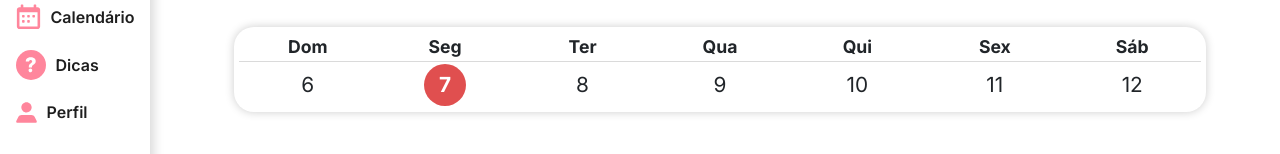
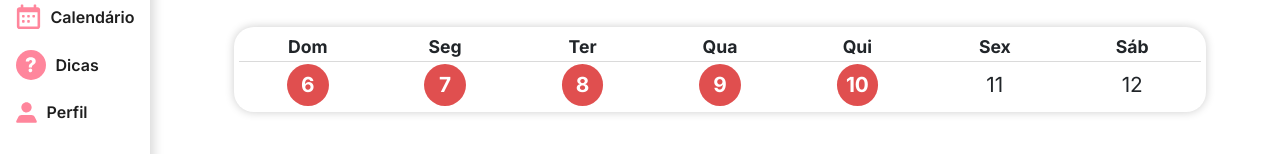
Before and after one commit to SRLB50/Projeto-Integrador-Desenvolvimento-de-Sistema-WEB-Modularizavel, a React (Vite) app in the folder front-end/: page /home in a window 1280 px wide. Shown: the part 181-335 px from the top of the page. Built offline with nearby package versions, Linux system fonts and the light colour scheme.

Commit message:
feat: contagem dos dias de menstruação no calendário semanal

```diff
--- a/front-end/src/components/CalendarioSemanal/CalendarioSemanal.jsx
+++ b/front-end/src/components/CalendarioSemanal/CalendarioSemanal.jsx
@@ -2,12 +2,28 @@ import { useEffect, useState } from "react"
 import BodyDay from "../BodyDay/BodyDay"
 import "./CalendarioSemanal.scss"
 
-const CalendarioSemanal = ({ actualDate, dayOnWeek, month, year, ciclo }) => {
+const CalendarioSemanal = ({ actualDate, dayOnWeek, month, year, ciclo, periodUser }) => {
     const [days, setDays] = useState([])
+    const [period, setPeriod] = useState([])
+
     useEffect(() => {
         const instance = new CountCalendar(dayOnWeek, actualDate, month, year)
         setDays(instance.days())
-    }, [])
+
+        setPeriod(calcNextPeriod())
+    }, [periodUser])
+
+    const calcNextPeriod = () => {
+        let period = []
+        for (let x = 0; x < 5; x++) {
+            const mountDays = x + periodUser
+            const date = new Date(year, month, (mountDays + actualDate)).getDate()
+
+            period.push(date)
+        }
+
+        return period
+    }
 
     return (
         <section id="calendar-week">
@@ -23,7 +39,7 @@ const CalendarioSemanal = ({ actualDate, dayOnWeek, month, year, ciclo }) => {
 
             <div className="body">
                 {
-                    days.map((day, i) => ciclo == day ? (<BodyDay day={day} ciclo={true} key={i} />) : (<BodyDay day={day} key={i} />))
+                    days.map((day, i) => (ciclo == day || period.includes(day)) ? (<BodyDay day={day} ciclo={true} key={i} />) : (<BodyDay day={day} key={i} />))
                 }
             </div>
         </section>
--- a/front-end/src/components/CalendarioSemanal/CalendarioSemanal.scss
+++ b/front-end/src/components/CalendarioSemanal/CalendarioSemanal.scss
@@ -17,6 +17,7 @@
         width: 2em;
         height: 2em;
         background-color: #FF869C;
+        border: 3px solid #ebff15;
         color: #FFF;
         font-weight: 700;
         border-radius: 100%;
--- a/front-end/src/components/TelaInicial/TelaInicial.jsx
+++ b/front-end/src/components/TelaInicial/TelaInicial.jsx
@@ -12,16 +12,23 @@ import mockAuth from "./../../mocks/user.json"
 
 const TelaInicial = () => {
     const navigate = useNavigate()
-    const [day, month, year] = new Date().toLocaleDateString().split("/")
-    const dayWeek = new Date().getDay()
-    const formattedMonth = getFormattedMonth(Number(month) - 1)
-    const cards = Cards
+
+    const [day, setDay] = useState(new Date().getDate())
+    const [month, setMonth] = useState((new Date().getMonth() + 1))
+    const [year, setYear] = useState(new Date().getYear())
+    const [dayWeek, setDayWeek] = useState(new Date().getDay())
+    const [formattedMonth, setFormattedMonth] = useState("")
+    const [cards, setCards] = useState([])
 
     const [name, setName] = useState()
     const [id, setId] = useState()
-    const [ciclo, setCiclo] = useState()
+    const [ciclo, setCiclo] = useState(0)
 
     useEffect(() => {
+        dateComponent()
+    }, [])
+    useEffect(() => {
+        initCards()
         const token = mockAuth
         if (token) {
             //const decodeToken = jwtDecode(token)
@@ -34,6 +41,20 @@ const TelaInicial = () => {
             navigate("/login")
         }
     }, [])
+
+    const dateComponent = () => {
+        const [day, month, year] = new Date().toLocaleDateString().split("/")
+        const dayWeek = new Date().getDay()
+        const formattedMonth = getFormattedMonth(Number(month) - 1)
+
+        setDay(Number(day))
+        setMonth(Number(month))
+        setYear(Number(year))
+        setDayWeek(dayWeek)
+        setFormattedMonth(formattedMonth)
+    }
+
+    const initCards = () => setCards(Cards)
 
     const getCiclo = async (id) => {
         const requestCiclo = new Ciclo(id)
@@ -60,14 +81,14 @@ const TelaInicial = () => {
                                 (<span>Faltam <span className="circle">{ciclo}</span> dias para sua menstruação</span> )
                             :
                                 ciclo < 0
-                                    ? <h5 className="pink-text"> {Math.abs(ciclo)} da sua menstruação inicial!</h5>
+                                    ? <h5 className="pink-text"> {Math.abs(ciclo)} dia(s) da sua menstruação inicial!</h5>
                                     : <h5 className="pink-text">Sua menstruação se inicia hoje!</h5>
                         }
                     </div>
                 </div>
 
                 <div className="body-calendario">
-                    <CalendarioSemanal actualDate={Number(day)} dayOnWeek={dayWeek} month={Number(month)} year={Number(year)} ciclo={(ciclo + Number(day))} />
+                    <CalendarioSemanal actualDate={day} dayOnWeek={dayWeek} month={month} year={year} ciclo={(ciclo + day)} periodUser={ciclo} />
                 </div>
             </div>
 
--- a/front-end/src/mocks/user.json
+++ b/front-end/src/mocks/user.json
@@ -2,7 +2,7 @@
     {
         "id" : 1,
         "nome" : "Janaina Pereira",
-        "ciclo": -1,
+        "ciclo": -2,
         "data_nascimento" : "23/11/2001"
     }
 ]
```
